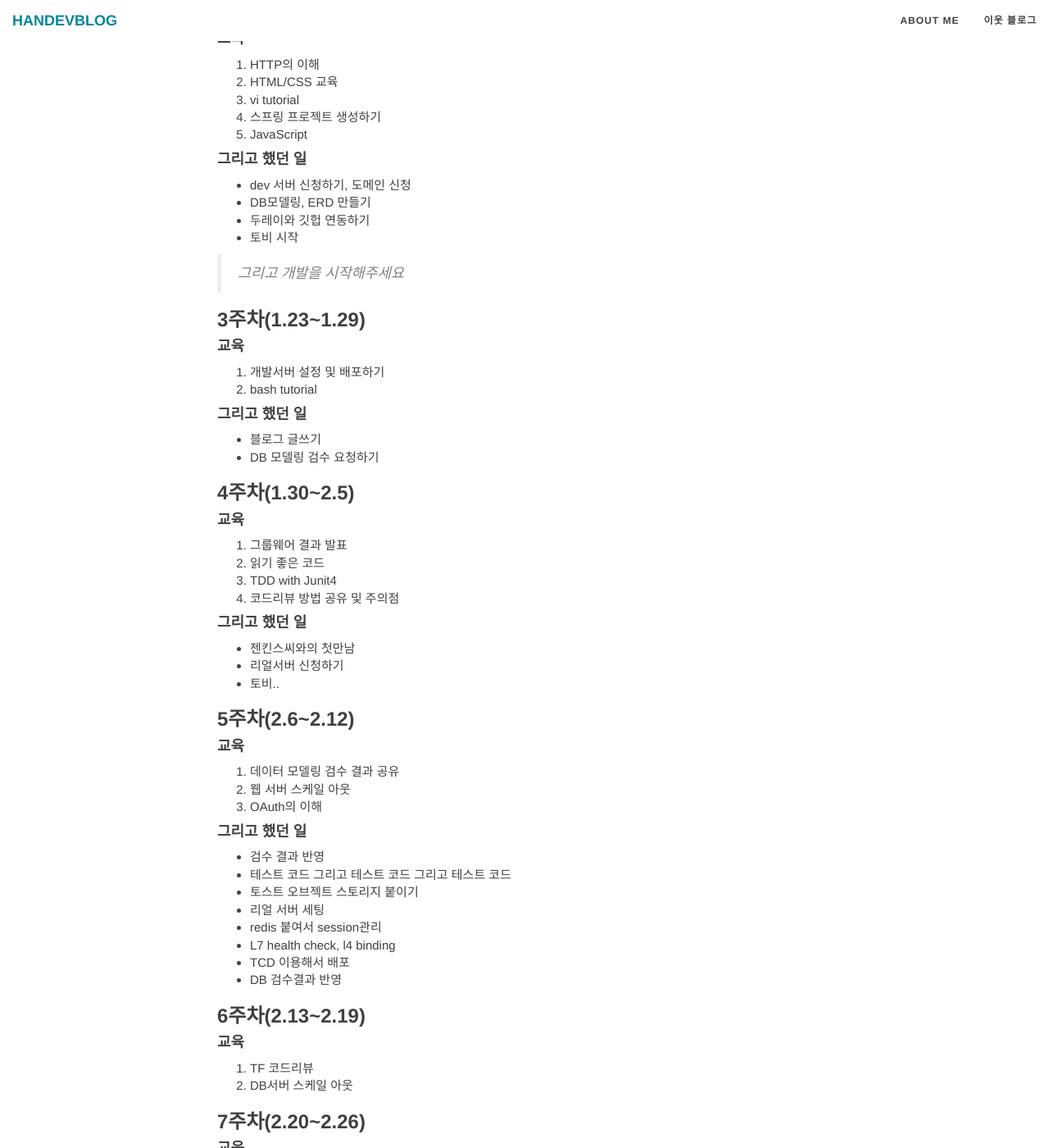
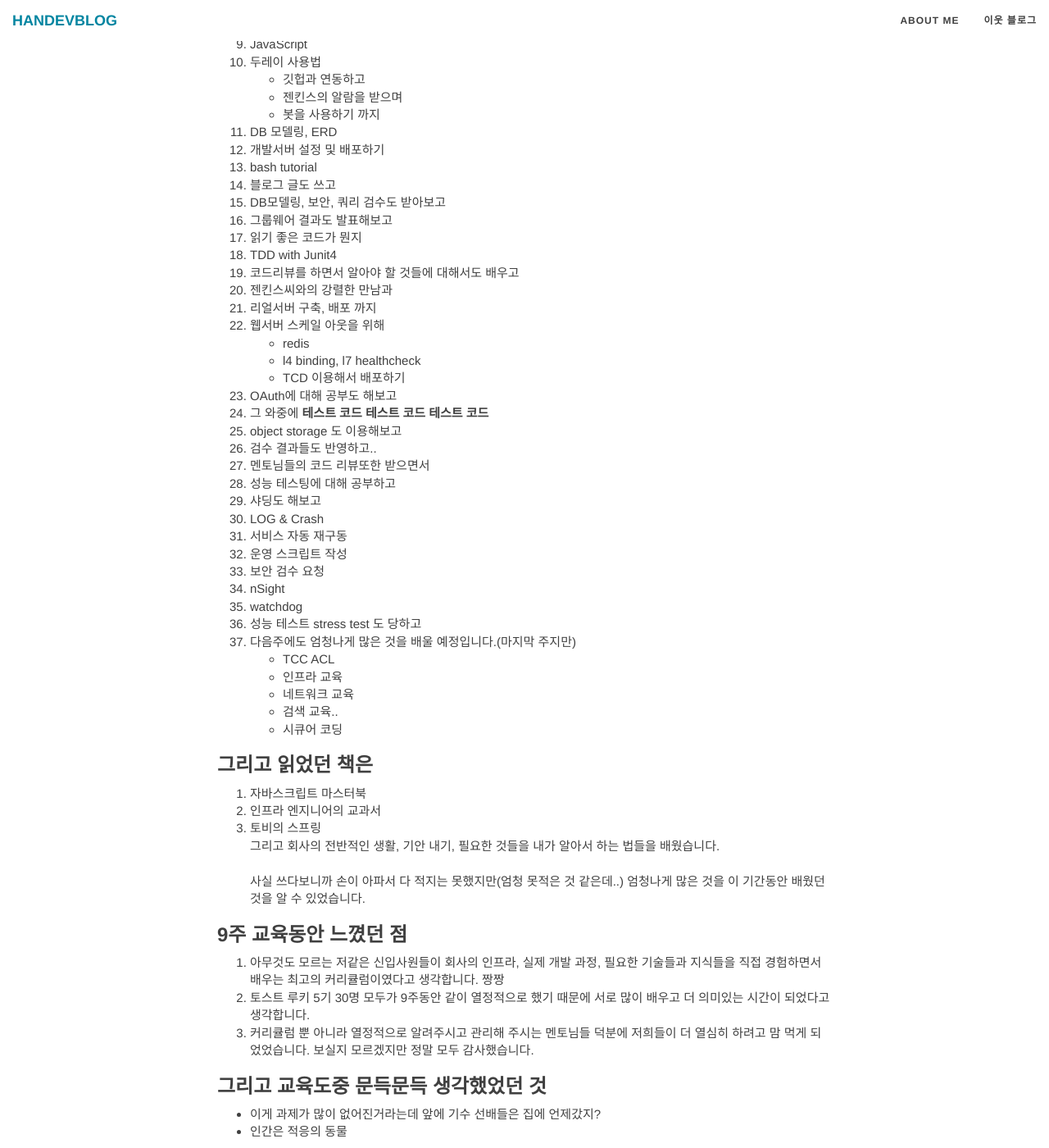
Before and after one commit to hanjungv/hanjungv.github.io, a Jekyll site: the page built from _posts/2018-03/3/2018-03-03-1_review_rookie5_training.markdown, in a window 1280 px wide and 1400 px high, scrolled down 727 px. Shown: the whole window at 82% size. Built offline with Jekyll 4.4.1, drawn with Linux system fonts in a browser that asks for light colours; nearby versions of some CDN libraries; comment, search, counter and statistics services are not loaded; some of the changed text lies outside the part shown.

Commit message:
training review

```diff
--- a/_posts/2018-03/3/2018-03-03-1_review_rookie5_training.markdown
+++ b/_posts/2018-03/3/2018-03-03-1_review_rookie5_training.markdown
@@ -9,107 +9,75 @@ category: REVIEW
 ## 토스트 루키 5기 교육 회고
 지난 9주동안 교육을 하면서 어떤 것들을 배웠는지 회고하는 시간을 가지려고 합니다.
 
-### 1주차(1.10~1.15)
-#### 교육
-1. 그룹웨어 기획서 제작하기
+### 기술 교육 기간은?
+1월 10일부터 3월 9일 총 9주였습니다. 처음에는 앞으로의 교육기간이 길게 느껴졌지만 시간이 지난 시점에서 이 시간은 전혀 길게, 그렇다고 여유로운 시간이지 않았습니다.
+
+### 했었던 것들을 나열해보면
+1. 그룹웨어 기획서 제작
 2. 기민한 소프트웨어 개발과 일정 추정
 3. 기획서 발표
 4. git&github 교육
+5. HTTP의 이해
+6. HTML/CSS 교육
+7. vi tutorial
+8. 스프링 프로젝트 생성하기
+9. JavaScript
+10. 두레이 사용법
+  * 깃헙과 연동하고
+  * 젠킨스의 알람을 받으며
+  * 봇을 사용하기 까지
+11. DB 모델링, ERD
+12. 개발서버 설정 및 배포하기
+13. bash tutorial
+14. 블로그 글도 쓰고
+15. DB모델링, 보안, 쿼리 검수도 받아보고
+16. 그룹웨어 결과도 발표해보고
+17. 읽기 좋은 코드가 뭔지
+18. TDD with Junit4
+19. 코드리뷰를 하면서 알아야 할 것들에 대해서도 배우고
+20. 젠킨스씨와의 강렬한 만남과
+21. 리얼서버 구축, 배포 까지
+22. 웹서버 스케일 아웃을 위해
+  * redis
+  * l4 binding, l7 healthcheck
+  * TCD 이용해서 배포하기
+23. OAuth에 대해 공부도 해보고
+24. 그 와중에 **테스트 코드 테스트 코드 테스트 코드**
+25. object storage 도 이용해보고
+26. 검수 결과들도 반영하고..
+27. 멘토님들의 코드 리뷰또한 받으면서
+28. 성능 테스팅에 대해 공부하고
+29. 샤딩도 해보고
+30. LOG & Crash
+31. 서비스 자동 재구동
+32. 운영 스크립트 작성
+33. 보안 검수 요청
+34. nSight
+35. watchdog
+36. 성능 테스트 stress test 도 당하고
+37. 다음주에도 엄청나게 많은 것을 배울 예정입니다.(마지막 주지만)
+  * TCC ACL
+  * 인프라 교육
+  * 네트워크 교육
+  * 검색 교육..
+  * 시큐어 코딩<br>
 
-#### 그리고 했던 일
-- 두레이에 프로젝트 만들기
-- 서버 신청, 각종 기안 올리기, 개발 환경 만들기
-- 그룹웨어 요구사항 이해하기. 어떻게 개발할까? 기획서 만들기
-- 자바스크립트 마스터북 읽기
+### 그리고 읽었던 책은
+1. 자바스크립트 마스터북
+2. 인프라 엔지니어의 교과서
+3. 토비의 스프링
+<br>
+그리고 회사의 전반적인 생활, 기안 내기, 필요한 것들을 내가 알아서 하는 법들을 배웠습니다.<br>
+<br>
+사실 쓰다보니까 손이 아파서 다 적지는 못했지만(엄청 못적은 것 같은데..) 엄청나게 많은 것을 이 기간동안 배웠던 것을 알 수 있었습니다.
 
-### 2주차(1.16~1.22)
-#### 교육
-1. HTTP의 이해
-2. HTML/CSS 교육
-3. vi tutorial
-4. 스프링 프로젝트 생성하기
-5. JavaScript
+### 9주 교육동안 느꼈던 점
+1. 아무것도 모르는 저같은 신입사원들이 회사의 인프라, 실제 개발 과정, 필요한 기술들과 지식들을 직접 경험하면서 배우는 최고의 커리큘럼이였다고 생각합니다. 짱짱
+2. 토스트 루키 5기 30명 모두가 9주동안 같이 열정적으로 했기 때문에 서로 많이 배우고 더 의미있는 시간이 되었다고 생각합니다.
+3. 커리큘럼 뿐 아니라 열정적으로 알려주시고 관리해 주시는 멘토님들 덕분에 저희들이 더 열심히 하려고 맘 먹게 되었었습니다. 보실지 모르겠지만 정말 모두 감사했습니다.
 
-#### 그리고 했던 일
-- dev 서버 신청하기, 도메인 신청
-- DB모델링, ERD 만들기
-- 두레이와 깃헙 연동하기
-- 토비 시작
-
-> 그리고 개발을 시작해주세요
-
-### 3주차(1.23~1.29)
-#### 교육
-1. 개발서버 설정 및 배포하기
-2. bash tutorial
-
-#### 그리고 했던 일
-- 블로그 글쓰기
-- DB 모델링 검수 요청하기
-
-### 4주차(1.30~2.5)
-#### 교육
-1. 그룹웨어 결과 발표
-2. 읽기 좋은 코드
-3. TDD with Junit4
-4. 코드리뷰 방법 공유 및 주의점
-
-#### 그리고 했던 일
-- 젠킨스씨와의 첫만남
-- 리얼서버 신청하기
-- 토비..
-
-### 5주차(2.6~2.12)
-#### 교육
-1. 데이터 모델링 검수 결과 공유
-2. 웹 서버 스케일 아웃
-3. OAuth의 이해
-
-#### 그리고 했던 일
-- 검수 결과 반영
-- 테스트 코드 그리고 테스트 코드 그리고 테스트 코드
-- 토스트 오브젝트 스토리지 붙이기
-- 리얼 서버 세팅
-- redis 붙여서 session관리
-- L7 health check, l4 binding
-- TCD 이용해서 배포
-- DB 검수결과 반영
-
-### 6주차(2.13~2.19)
-#### 교육
-1. TF 코드리뷰
-2. DB서버 스케일 아웃
-
-### 7주차(2.20~2.26)
-#### 교육
-1. 안정적인 서비스 구축과 운영
-2. TF 샤딩 리뷰
-
-#### 그리고 했던 일
-- 샤딩
-- 쿼리검수 요청
-
-### 8주차(2.27~3.5)
-#### 교육
-1. 성능테스트란 무엇인가
-2. TCC ACL
-
-#### 그리고 했던 일
-- LOG & Crash
-- 서비스 자동 재구동
-- 운영 스크립트 작성
-- 보안 검수 요청
-- nSight
-- watchdog
-
-### 9주차(3.6~3.9)
-#### 교육
-1. 보안 검수 결과 공유와 시큐어 코딩
-2. 검색이란
-3. 네트워크 기초
-4. 인프라 엔지니어 교과서를 읽고
-
-#### 그리고 했던 일
-
+### 그리고 교육도중 문득문득 생각했었던 것
+* 이게 과제가 많이 없어진거라는데 앞에 기수 선배들은 집에 언제갔지?
+* 인간은 적응의 동물
 
 <br/><br/>
```
